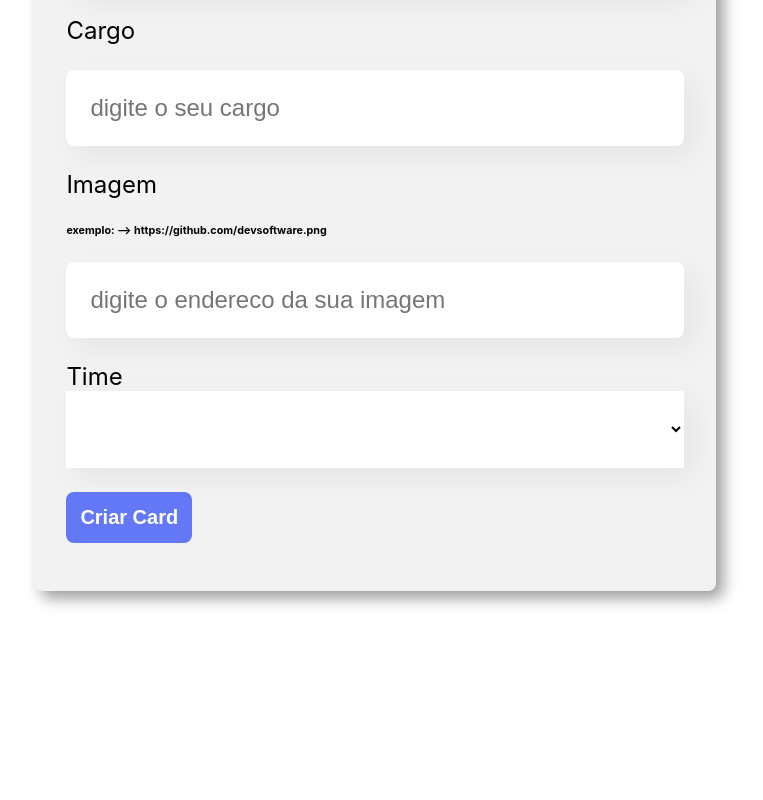
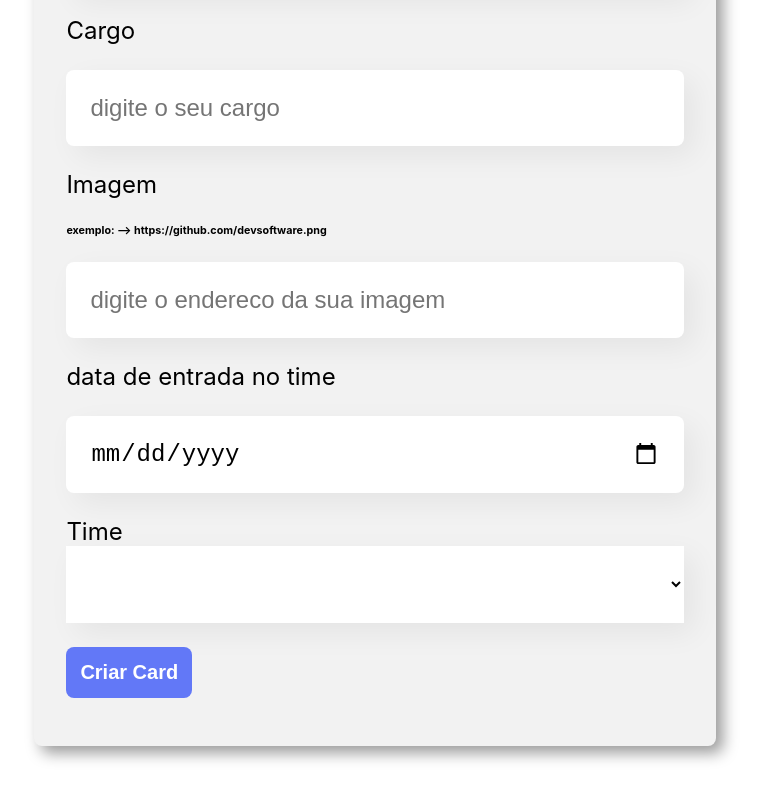
Before and after one commit to MichaelMoranis/migration-javascript-for-typescript, a React (Create React App) app: page / in a window 1280 px wide. Shown: the part 975-1775 px from the top of the page, without its empty margins (265-1028 px from the left). Before the commit the page ends 1646 px from the top, so only its background shows below. Built offline with nearby package versions, Linux system fonts and the light colour scheme; the HTML template or start-up script is replaced by a standard one.

Commit message:
criando o data para adicionar data no formulario

```diff
--- a/src/componentes/CampoTexto/index.tsx
+++ b/src/componentes/CampoTexto/index.tsx
@@ -6,9 +6,10 @@ interface CampoTextoProps {
     valor: string
     placeholder: string
     obrigatorio?: boolean
+    tipo?: "text" | "password" | "date" | "email" | "number"
 }
 
-const CampoTexto = ({ aoAlterar, label, placeholder, valor, descricao, obrigatorio = false } : CampoTextoProps) => {
+const CampoTexto = ({ aoAlterar, label, placeholder, valor, descricao, obrigatorio = false, tipo = "text" } : CampoTextoProps) => {
     const aoDigitar = (evento: React.ChangeEvent<HTMLInputElement>) => {
         aoAlterar(evento.target.value);
     }
@@ -17,6 +18,7 @@ const CampoTexto = ({ aoAlterar, label, placeholder, valor, descricao, obrigator
             <label>{label}</label>
             <h6>{descricao}</h6>
             <input
+            type={tipo}
              value={valor}
              onChange={aoDigitar}
              required={obrigatorio}
--- a/src/componentes/Colaborador/index.tsx
+++ b/src/componentes/Colaborador/index.tsx
@@ -8,10 +8,11 @@ interface ColaboradorProps {
     imagem: string
     corDeFundo: string
     aoDeletar: (nome: string) => void
+    data: string
 
 }
 
-const Colaborador = ({nome, sobrenome, cargo, imagem, corDeFundo, aoDeletar}: ColaboradorProps) => {
+const Colaborador = ({nome, sobrenome, cargo, imagem, corDeFundo, aoDeletar, data}: ColaboradorProps) => {
     return (
         <div className="colaborador">
             <AiFillCloseCircle
@@ -26,6 +27,7 @@ const Colaborador = ({nome, sobrenome, cargo, imagem, corDeFundo, aoDeletar}: Co
                 <h4>{nome}</h4>
                 <h4>{sobrenome}</h4>
                 <h5>{cargo}</h5>
+                <h5>{new Date(data).toLocaleDateString()}</h5>
             </div>
         </div>
     )
--- a/src/componentes/Formulario/index.tsx
+++ b/src/componentes/Formulario/index.tsx
@@ -7,37 +7,37 @@ import { IColaborador } from "../../shared/interfaces/IColaborador";
 // import { INovoTime } from "../../shared/INovoTime";
 
 interface FormularioProps {
-    aoColaboradorCadastrado: (colaborador: IColaborador) => void
+  aoColaboradorCadastrado: (colaborador: IColaborador) => void;
   // cadastrarTime: (dados: INovoTime) => void
-    nomesDosTimes: string[]
-    times: []
+  nomesDosTimes: string[];
+  times: [];
 }
 
 const Formulario = (props: FormularioProps) => {
-
   const [nome, setNome] = useState("");
   const [sobrenome, setSobreNome] = useState("");
   const [cargo, setCargo] = useState("");
   const [imagem, setImagem] = useState("");
   const [time, setTime] = useState("");
+  const [data, setData] = useState("");
   // const [nomeTime, setNomeTime] = useState("");
   // const [CorTime, setCorTime] = useState("");
 
-  const aoSalvar = (evento: React.FormEvent<HTMLFormElement>
-    ) => {
+  const aoSalvar = (evento: React.FormEvent<HTMLFormElement>) => {
     evento.preventDefault();
     props.aoColaboradorCadastrado({
       nome,
       sobrenome,
       cargo,
       imagem,
-      time
-    })
-    setNome("")
-    setCargo("")
-    setSobreNome("")
-    setImagem("")
-    setTime("")
+      time,
+      data
+    });
+    setNome("");
+    setCargo("");
+    setSobreNome("");
+    setImagem("");
+    setTime("");
   };
 
   return (
@@ -49,39 +49,45 @@ const Formulario = (props: FormularioProps) => {
           label="Nome"
           placeholder="digite seu nome"
           valor={nome}
-           aoAlterar={valor => setNome(valor)}
+          aoAlterar={(valor) => setNome(valor)}
         />
         <CampoTexto
           obrigatorio={true}
           label="Sobrenome"
           placeholder="digite seu sobrenome"
           valor={sobrenome}
-           aoAlterar={valor => setSobreNome(valor)}
+          aoAlterar={(valor) => setSobreNome(valor)}
         />
         <CampoTexto
           obrigatorio={true}
           label="Cargo"
           placeholder="digite o seu cargo"
           valor={cargo}
-           aoAlterar={valor => setCargo(valor)}
+          aoAlterar={(valor) => setCargo(valor)}
         />
         <CampoTexto
           label="Imagem"
           descricao=" exemplo: --> https://github.com/devsoftware.png"
           placeholder="digite o endereco da sua imagem"
           valor={imagem}
-           aoAlterar={valor => setImagem(valor)}
+          aoAlterar={(valor) => setImagem(valor)}
+        />
+        <CampoTexto
+          label="data de entrada no time"
+          descricao=""
+          placeholder=""
+          valor={data}
+          aoAlterar={(valor) => setData(valor)}
+          tipo="date"
         />
         <ListaSuspensa
           label="Time"
           required={true}
           itens={props.nomesDosTimes}
           valor={time}
-            aoAlterar={valor => setTime(valor)}
+          aoAlterar={(valor) => setTime(valor)}
         />
-        <Botao>
-          Criar Card
-        </Botao>
+        <Botao>Criar Card</Botao>
       </form>
       {/* <form onSubmit={(evento) => {
         evento.preventDefault()
--- a/src/componentes/Time/index.tsx
+++ b/src/componentes/Time/index.tsx
@@ -1,47 +1,51 @@
-import { IColaborador } from "../../shared/interfaces/IColaborador"
-import Colaborador from "../Colaborador"
-import "./Time.css"
+import { IColaborador } from "../../shared/interfaces/IColaborador";
+import Colaborador from "../Colaborador";
+import "./Time.css";
 
 interface TimeProps {
-    corPrimaria: string
-    corSecundaria: string
-    nome: string
-    aoDeletar: (nome: string) => void
-    mudarCor: (cor: string, nome: string) => void
-    colaboradores: IColaborador[]
+  corPrimaria: string;
+  corSecundaria: string;
+  nome: string;
+  aoDeletar: (nome: string) => void;
+  mudarCor: (cor: string, nome: string) => void;
+  colaboradores: IColaborador[];
 }
 
 const Time = (props: TimeProps) => {
   const css = {
     backgroundColor: props.corSecundaria,
-        backgroundImage: "url(/imagens/fundo.png)"
-    }
-    return (
-        (props.colaboradores.length > 0) ? <section className="time" style={css}>
-            <p className="mudar-cor">mude a cor do  seu time</p>
+    backgroundImage: "url(/imagens/fundo.png)",
+  };
+  return props.colaboradores.length > 0 ? (
+    <section className="time" style={css}>
+      <p className="mudar-cor">mude a cor do seu time</p>
       <input
-           onChange={evento => props.mudarCor(evento.target.value, props.nome)}
+        onChange={(evento) => props.mudarCor(evento.target.value, props.nome)}
         value={props.corPrimaria}
         type="color"
-           className="input-cor" />
-        <h3 style={{borderColor: props.corPrimaria}}>
-            {props.nome}
-        </h3>
+        className="input-cor"
+      />
+      <h3 style={{ borderColor: props.corPrimaria }}>{props.nome}</h3>
       <div className="colaboradores">
-        {props.colaboradores.map(colaborador => {
-            return <Colaborador
+        {props.colaboradores.map((colaborador) => {
+          return (
+            <Colaborador
               corDeFundo={props.corPrimaria}
               key={colaborador.nome}
               nome={colaborador.nome}
               sobrenome={colaborador.sobrenome}
               cargo={colaborador.cargo}
               imagem={colaborador.imagem}
-            aoDeletar={props.aoDeletar}/>
+              aoDeletar={props.aoDeletar}
+              data={colaborador.data}
+            />
+          );
         })}
       </div>
     </section>
-     : <></>
-    )
-}
+  ) : (
+    <></>
+  );
+};
 
-export default Time
+export default Time;
--- a/src/shared/interfaces/IColaborador.ts
+++ b/src/shared/interfaces/IColaborador.ts
@@ -4,4 +4,5 @@ export interface IColaborador {
     imagem: string
     sobrenome: string
     time?: string
+    data: string
 }
```
Lines whose indentation alone changed are shown as unchanged.
